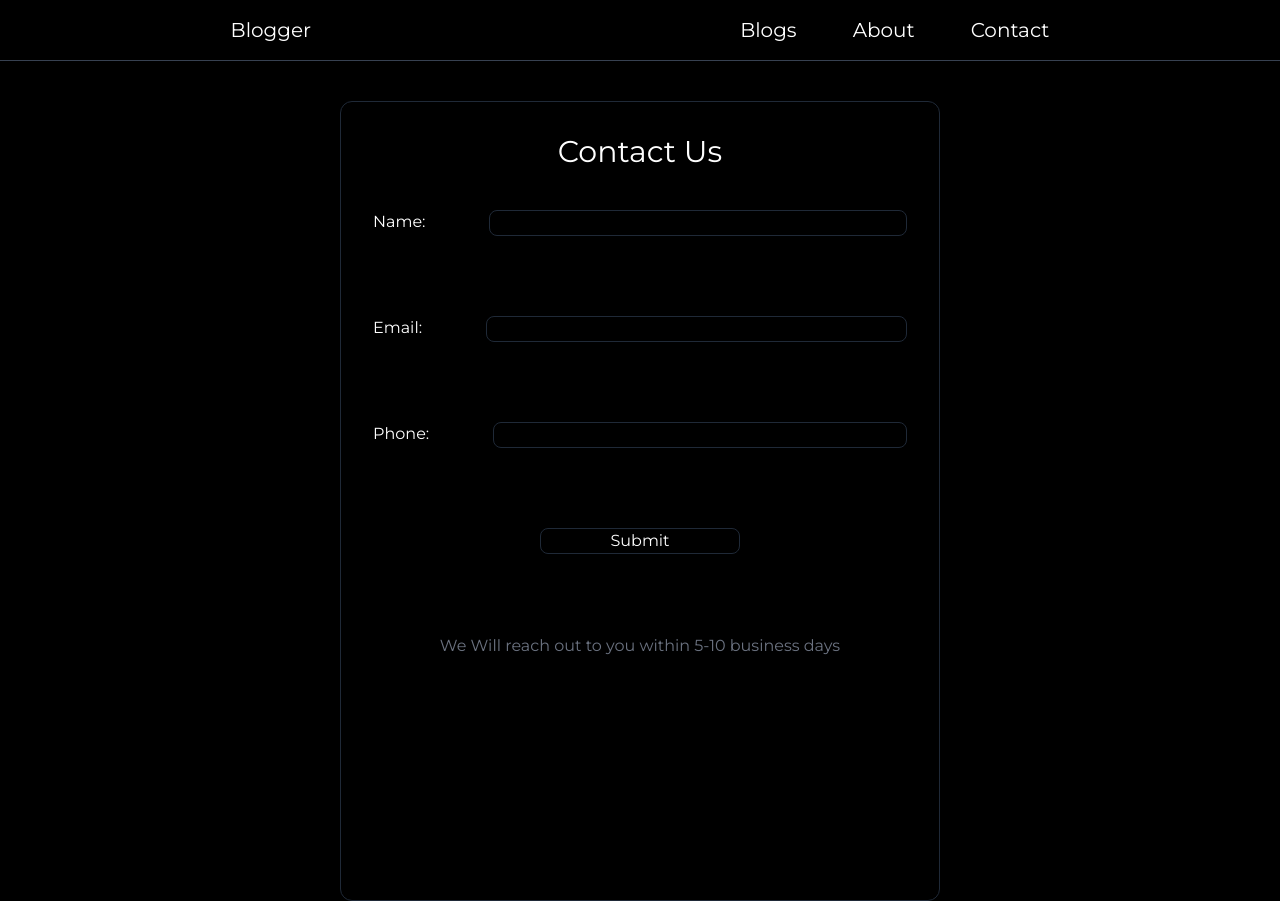
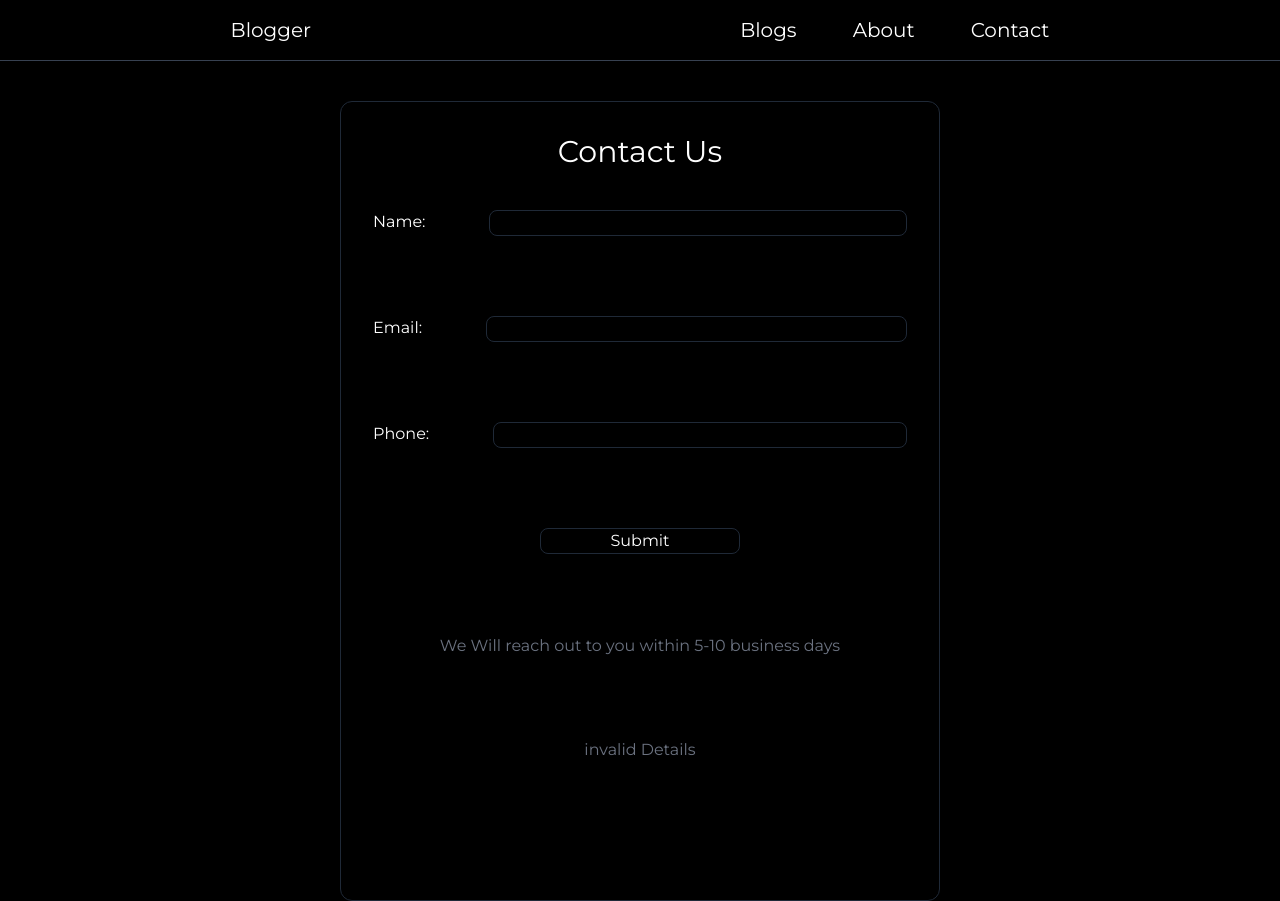
Before and after one commit to SarthakXO/blogging_app, a Next.js app: page /contact in a window 1280 px wide. Built offline with nearby package versions, Linux system fonts and the light colour scheme.

Commit message:
api to save data created

```diff
--- /dev/null
+++ b/app/api/contactUs/route.ts
@@ -0,0 +1,6 @@
+import { NextRequest, NextResponse } from "next/server";
+
+export const POST = async (req: NextRequest) => {
+  const data = await req.json();
+  return NextResponse.json({ message: "successfull", data });
+};
--- a/components/ContactUsForm.tsx
+++ b/components/ContactUsForm.tsx
@@ -1,6 +1,9 @@
 "use client";
 import { Formik, Field, ErrorMessage, FormikProps, Form } from "formik";
+import { useState } from "react";
 import * as Yup from "yup";
+import axios from "axios";
+
 const ContactUsForm = () => {
   const contactSchema = Yup.object().shape({
     name: Yup.string()
@@ -13,12 +16,20 @@ const ContactUsForm = () => {
       .max(14, "Invalid Number")
       .required("This is required"),
   });
+  const [done, setDone] = useState<boolean>();
   return (
     <div>
       <Formik
         initialValues={{ name: " ", email: " ", phone: " " }}
-        onSubmit={(values) => {
-          console.log(values);
+        onSubmit={async (values) => {
+          try {
+            await axios.post("http://localhost:3000/api/contactUs", values);
+            setDone(true);
+          } catch {
+            setDone(false);
+          }
+          await axios.post("http://localhost:3000/api/contactUs", values);
+          setDone;
         }}
         validationSchema={contactSchema}
       >
@@ -66,6 +77,11 @@ const ContactUsForm = () => {
           <span className="text-gray-500 ">
             We Will reach out to you within 5-10 business days
           </span>
+          {done ? (
+            <span className="text-gray-500">Details Sent</span>
+          ) : (
+            <span className="text-gray-500">invalid Details</span>
+          )}
         </Form>
       </Formik>
     </div>
--- a/package.json
+++ b/package.json
@@ -9,6 +9,7 @@
     "lint": "next lint"
   },
   "dependencies": {
+    "axios": "^1.6.8",
     "formik": "^2.4.5",
     "mongoose": "^8.3.1",
     "next": "14.1.4",
```
Also changed, not shown: 1 other file (tests, documents, lock files or other folders).
